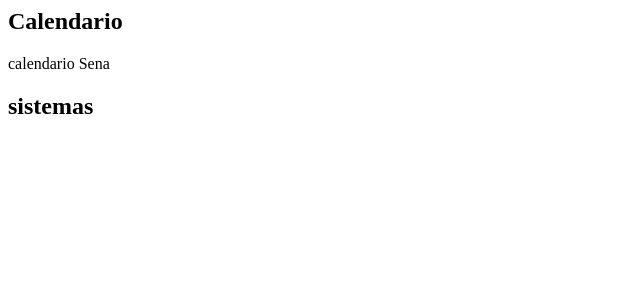
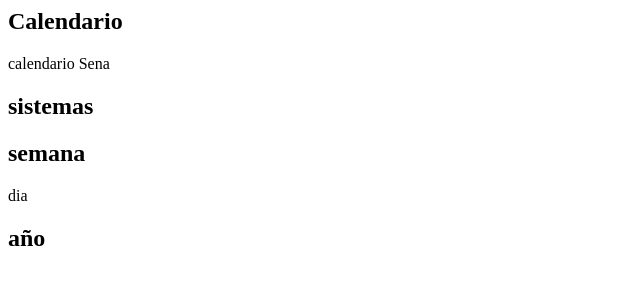
Before and after one commit to Ferchosena/html, a plain HTML site: page calendario.html in a window 1280 px wide. Shown: the whole page, without its empty margins (0-640 px from the left). Drawn offline with Linux system fonts and the light colour scheme.

Commit message:
desarrollador ver1
cambios codigo

```diff
--- a/calendario.html
+++ b/calendario.html
@@ -6,5 +6,9 @@
     <H2>Calendario</H2>
     <p>calendario Sena</p>
     <h2>sistemas</h2>
+
+    <H2>semana</H2>
+    <p>dia</p>
+    <h2>año</h2>
   </body>
 </html>
```
